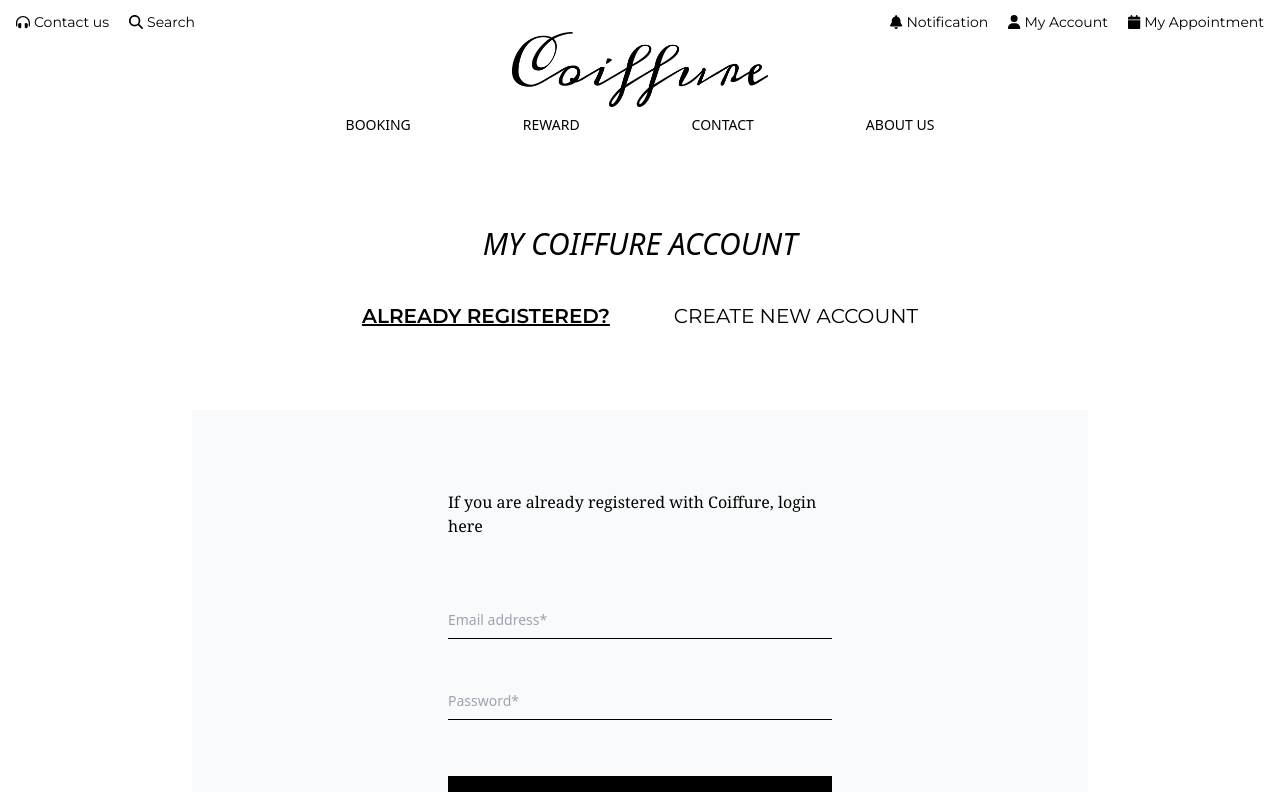
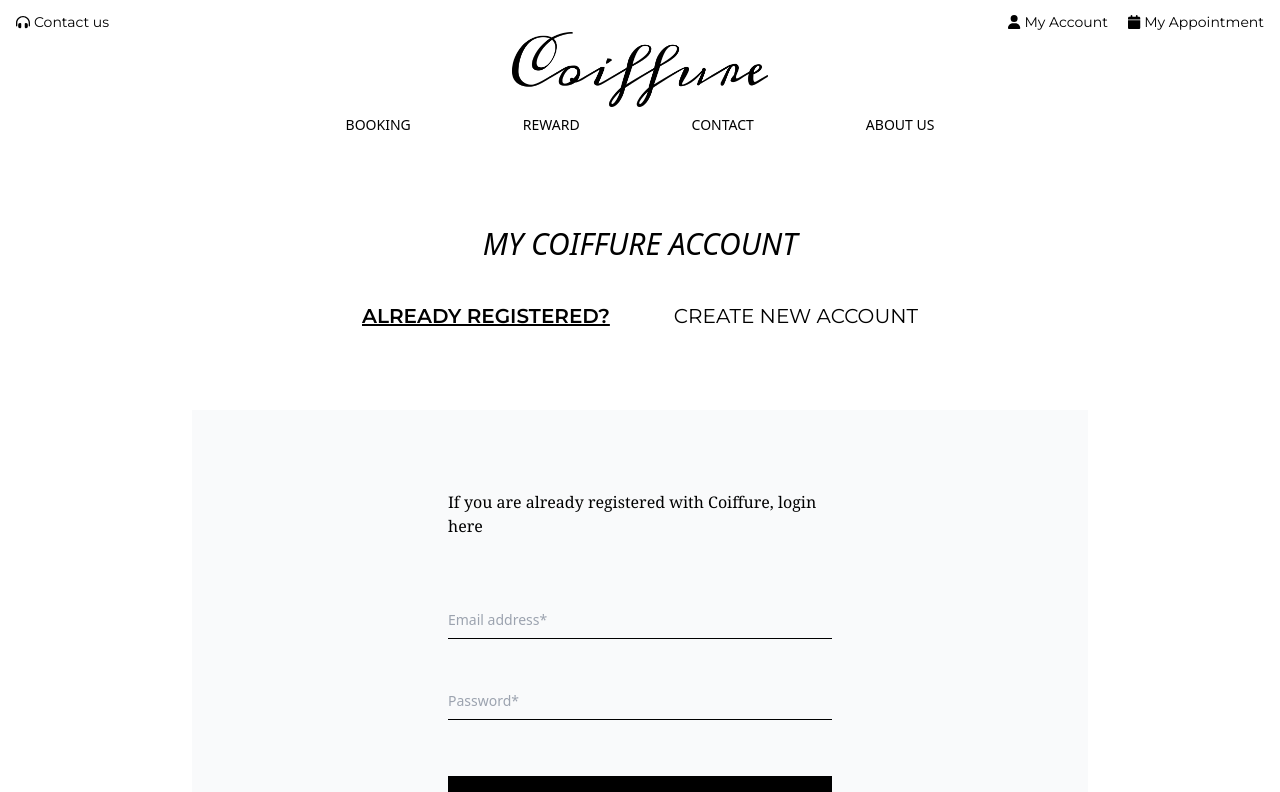
Before and after one commit to nguyenmse181820/HairSalon_FRONT, a React (Vite) app: page /account in a window 1280 px wide. Shown: the top 792 px of the page. Built offline with nearby package versions, Linux system fonts and the light colour scheme.

Commit message:
Update NavigationBar.jsx

```diff
--- a/src/components/NavigationBar.jsx
+++ b/src/components/NavigationBar.jsx
@@ -44,31 +44,13 @@ const NavigationBar = () => {
                 className="cursor-pointer hover:scale-110 transition-transform duration-200 pr-1"
                 icon={faHeadphonesSimple}
               />
-              <a className="hidden lg:inline-block" href="">
+              <a className="hidden lg:inline-block" href="/contact">
                 {" "}
                 Contact us
               </a>
             </div>
-            <div>
-              <FontAwesomeIcon
-                className="cursor-pointer hover:scale-110 transition-transform duration-200 pr-1"
-                icon={faMagnifyingGlass}
-              />
-              <a className="hidden lg:inline-block" href="">
-                Search
-              </a>
-            </div>
           </div>
           <div className="right-container w-1/2 flex justify-end space-x-5 font-montserrat text-sm">
-            <div className="flex items-center">
-              <FontAwesomeIcon
-                className="cursor-pointer hover:scale-110 transition-transform duration-200 pr-1"
-                icon={faBell}
-              />
-              <a className="hidden lg:inline-block" href="">
-                Notification
-              </a>
-            </div>
             <div className="flex items-center">
               <FontAwesomeIcon
                 className="cursor-pointer hover:scale-110 transition-transform duration-200 pr-1"
```
